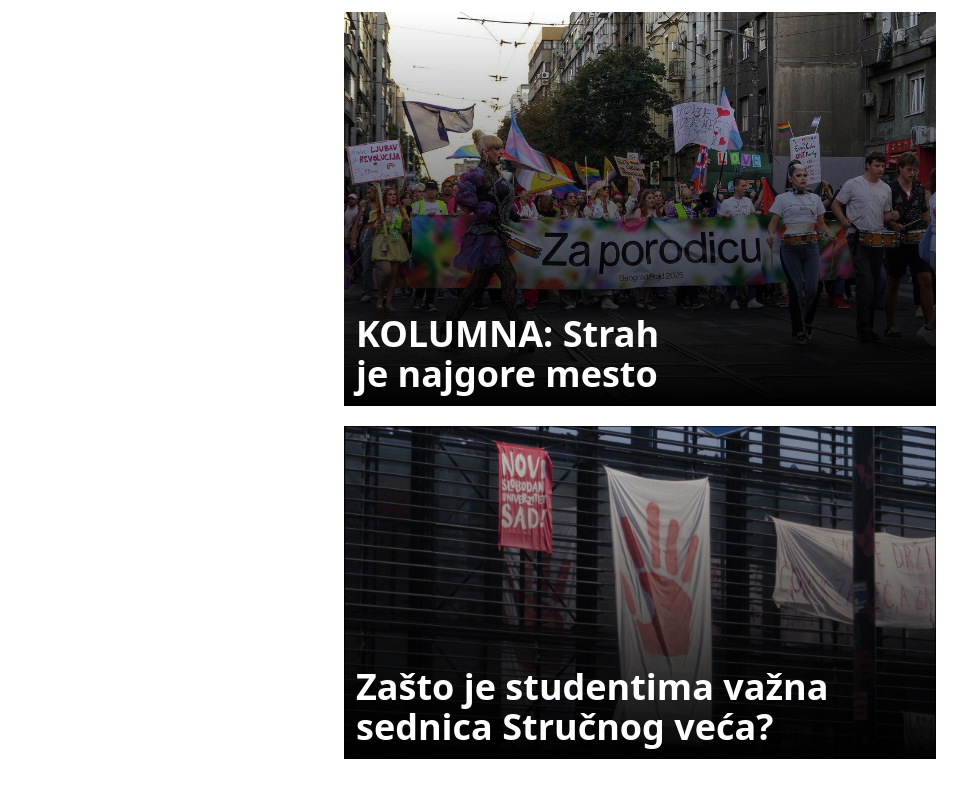
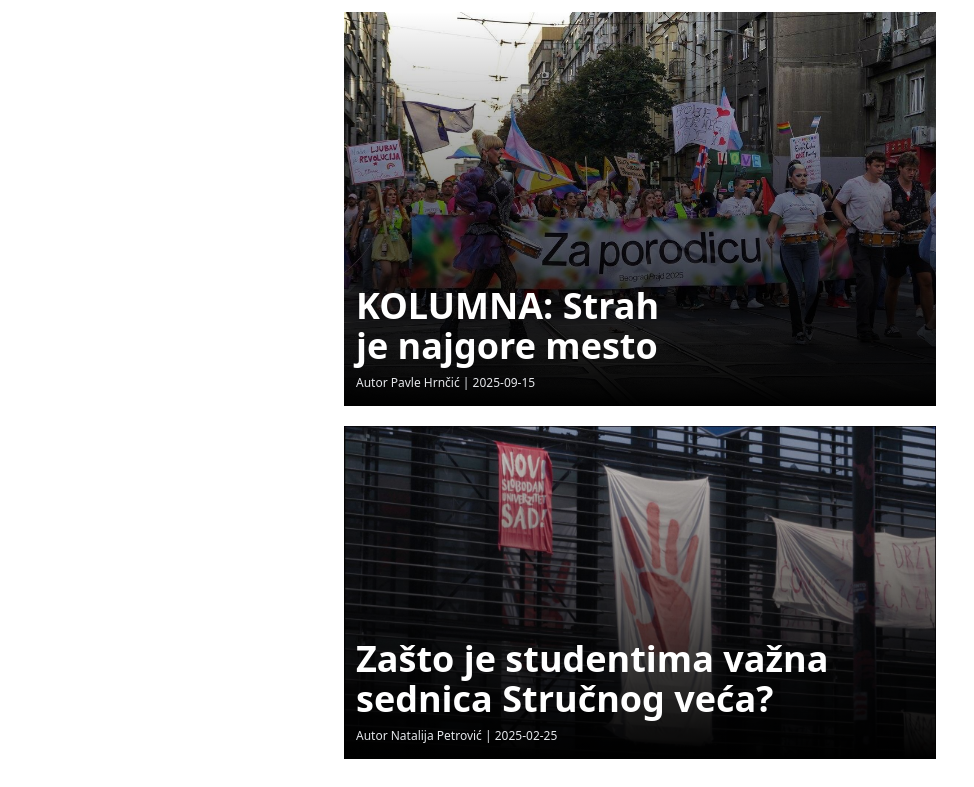
Before and after one commit to blokadainfo/website, an Astro site: page /pisali-smo in a window 1280 px wide. Shown: the part 581-1368 px from the top of the page, without its empty margins (0-974 px from the left). Built offline with nearby package versions, Linux system fonts and the light colour scheme; Astro itself is replaced by a stand-in of ours.

Commit message:
fix(posts): author & date

```diff
--- a/src/pages/pisali-smo/index.astro
+++ b/src/pages/pisali-smo/index.astro
@@ -24,9 +24,14 @@ const posts = Object.values(import.meta.glob('./*.mdx', { eager: true })) as Pos
                   class="col-start-1 row-start-1 w-full object-cover"
                 />
                 <div class="col-start-1 row-start-1 h-full bg-gradient-to-t from-black to-transparent" />
-                <h1 class="col-start-1 row-start-1 self-end p-3 text-left text-2xl font-bold text-balance text-white sm:text-4xl">
-                  {post.frontmatter.title}
-                </h1>
+                <div class="col-start-1 row-start-1 self-end p-3">
+                  <h1 class="text-left text-2xl font-bold text-balance text-white sm:text-4xl">
+                    {post.frontmatter.title}
+                  </h1>
+                  <span class="sm:text-md text-left text-xs font-light text-gray-200">
+                    Autor {post.frontmatter.author} | {post.frontmatter.date}
+                  </span>
+                </div>
               </div>
             </a>
           </li>
```
